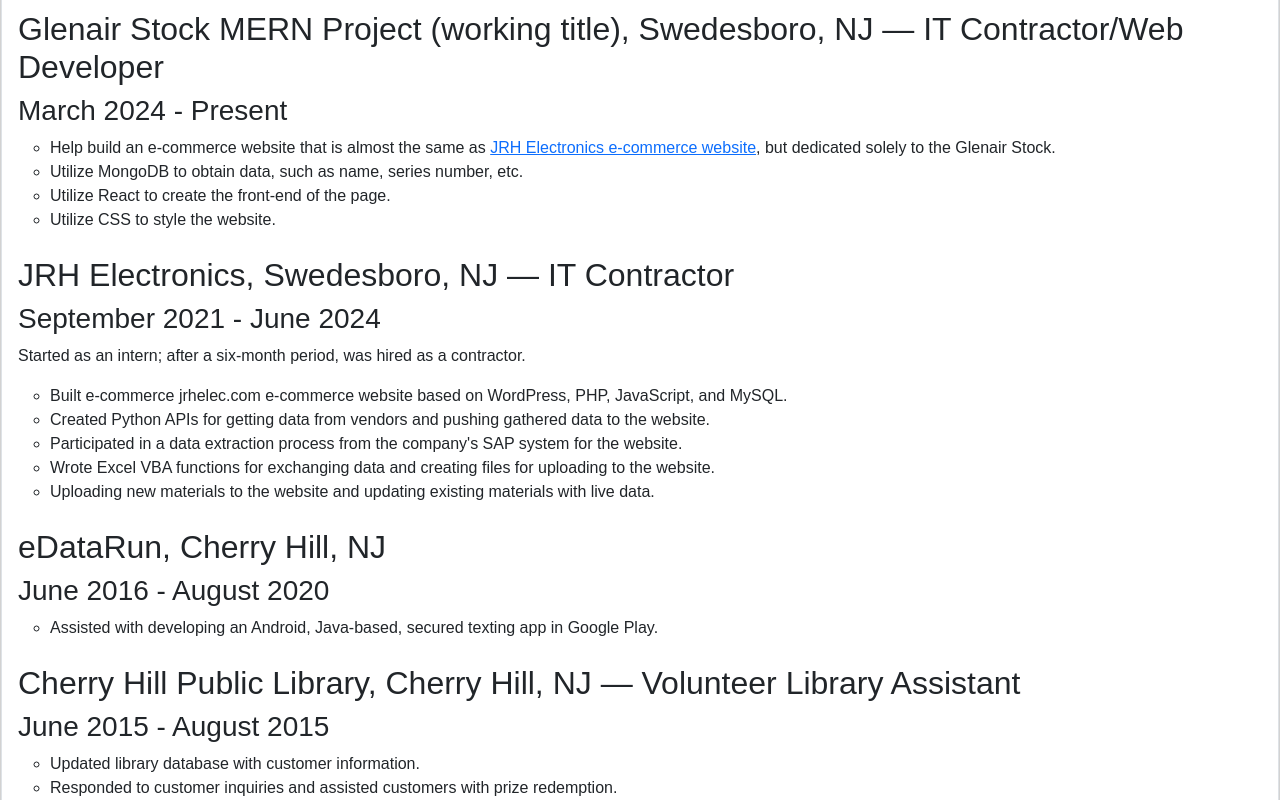
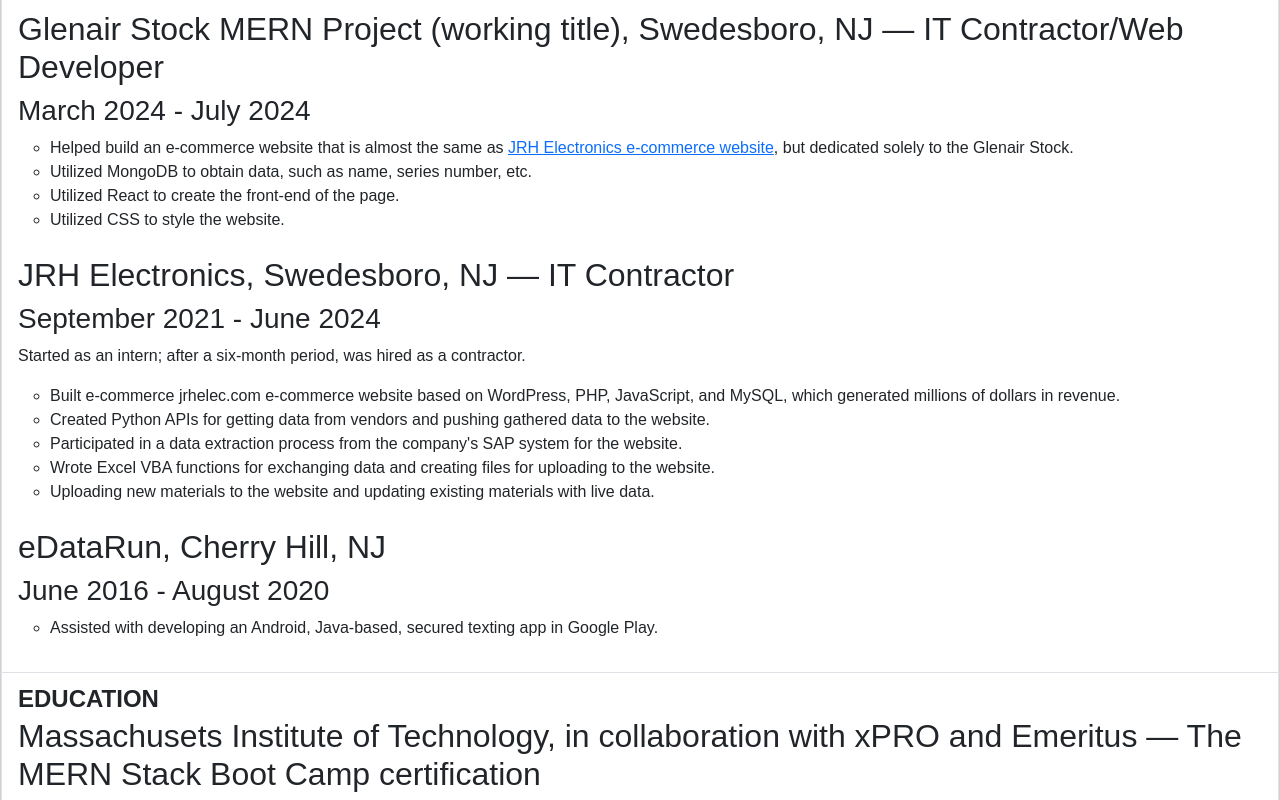
Before and after one commit to aegerev/my-portfolio, a React (Vite) app: page /CurriculumVitae in a window 1280 px wide. Shown: the part 260-1060 px from the top of the page. Built offline with nearby package versions, Linux system fonts and the light colour scheme.

Commit message:
Updated protfolio

```diff
--- a/src/components/contact-form.jsx
+++ b/src/components/contact-form.jsx
@@ -38,7 +38,7 @@
       console.log("Email Sent Successfully!", response.status, response.text);
     },
     function(err){
-      console.log("Your message couldn't be sent. Please email Ariel directly at arieldtriton@newatlantica.org", err)
+      console.log("Your message couldn't be sent. Please email Alex directly at alexandersegerev@gmail.com", err)
     }
   )
 }
@@ -55,12 +55,12 @@
 <Form id="contactForm">
   <Form.Group controlId="name">
     <Form.Label>Name: </Form.Label>
-    <Form.Control required name="name" placeholder="Ariel D. Triton" onBlur = {handleChange}/>
+    <Form.Control required name="name" placeholder="Alexander E." onBlur = {handleChange}/>
   </Form.Group>
 
   <Form.Group controlId="email">
     <Form.Label>Email: </Form.Label>
-    <Form.Control required name="email" placeholder="arieldtriton@newatlantica.org" onBlur = {handleChange}/>
+    <Form.Control required name="email" placeholder="alexandersegerev@gmail.com" onBlur = {handleChange}/>
   </Form.Group>
 
   <Form.Group controlId="subject">
@@ -70,7 +70,7 @@
 
   <Form.Group controlId="message">
     <Form.Label>Message: </Form.Label>
-    <Form.Control required name="message" as="textarea" rows="10" placeholder="Eric's best friend. Melody's friend. An aspriring computer programmer." onBlur = {handleChange}/>
+    <Form.Control required name="message" as="textarea" rows="10" placeholder="An aspriring computer programmer." onBlur = {handleChange}/>
   </Form.Group>
 
   {formMessage && <p className='form-message'>{formMessage}</p>}
--- a/src/pages/resume.jsx
+++ b/src/pages/resume.jsx
@@ -26,12 +26,12 @@
               </span>
               <br />
               <h2> Glenair Stock MERN Project (working title), Swedesboro, NJ — IT Contractor/Web Developer </h2>
-              <h3>March 2024 - Present</h3>
+              <h3>March 2024 - July 2024</h3>
             <ul>
-                <li>Help build an e-commerce website that is almost the same as <a href="https://jrhelec.com/"> JRH Electronics e-commerce website</a>, but dedicated solely to the Glenair Stock. </li>
-                <li>Utilize MongoDB to obtain data, such as name, series number, etc.</li>
-                <li>Utilize React to create the front-end of the page.</li>
-                <li>Utilize CSS to style the website.</li>
+                <li>Helped build an e-commerce website that is almost the same as <a href="https://jrhelec.com/"> JRH Electronics e-commerce website</a>, but dedicated solely to the Glenair Stock. </li>
+                <li>Utilized MongoDB to obtain data, such as name, series number, etc.</li>
+                <li>Utilized React to create the front-end of the page.</li>
+                <li>Utilized CSS to style the website.</li>
             </ul>
               <br />
               <h2> JRH Electronics, Swedesboro, NJ — IT Contractor </h2>
@@ -39,7 +39,7 @@
                  <p> Started as an intern; after a six-month period, was hired as a contractor.</p>
             <ul>
                 <li>Built e-commerce jrhelec.com e-commerce website based on WordPress, PHP, JavaScript, and
-                    MySQL. </li>
+                    MySQL, which generated millions of dollars in revenue. </li>
                 <li>Created Python APIs for getting data from vendors and pushing gathered data to the website.</li>
                 <li>Participated in a data extraction process from the company's SAP system for the website.</li>
                 <li>Wrote Excel VBA functions for exchanging data and creating files for uploading to the website.</li>
@@ -55,14 +55,6 @@
                 </ul>
         <br />
 
-
-                <h2> Cherry Hill Public Library, Cherry Hill, NJ — Volunteer Library Assistant </h2>
-                <h3> June 2015 - August 2015 </h3>
-                <ul>
-                    <li>Updated library database with customer information. </li>
-                    <li>Responded to customer inquiries and assisted customers with prize redemption.</li>
-                </ul>
-        <br />
             </div>
           </MDBListGroupItem>
 {/* ----------------------------------------------------------------------------------------------------------------------------------------------------------------------- */}
```
Also changed, not shown: 1 other file (tests, documents, lock files or other folders).
